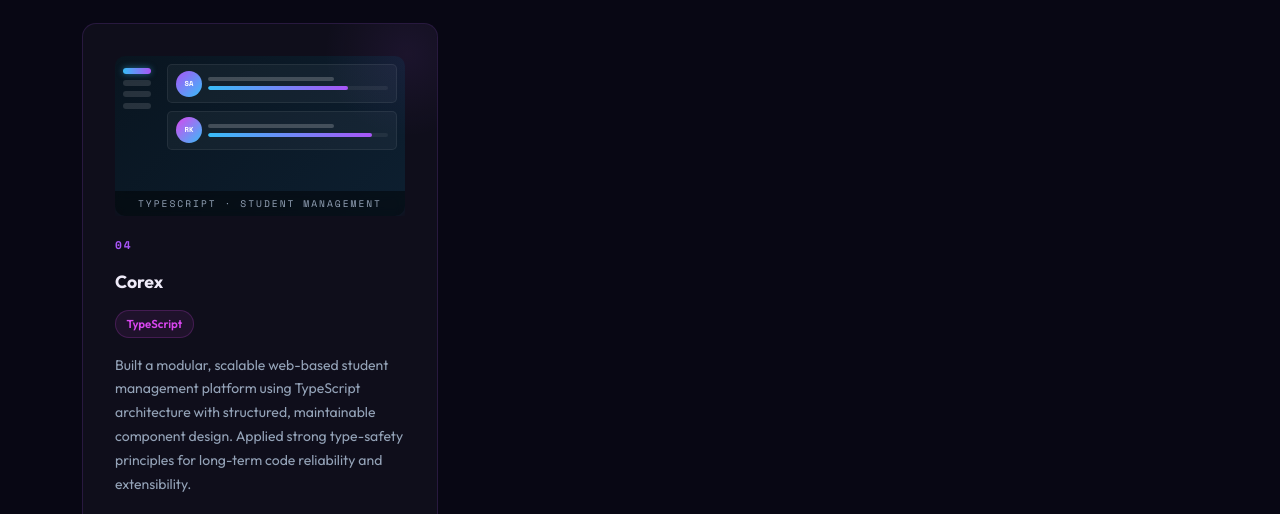
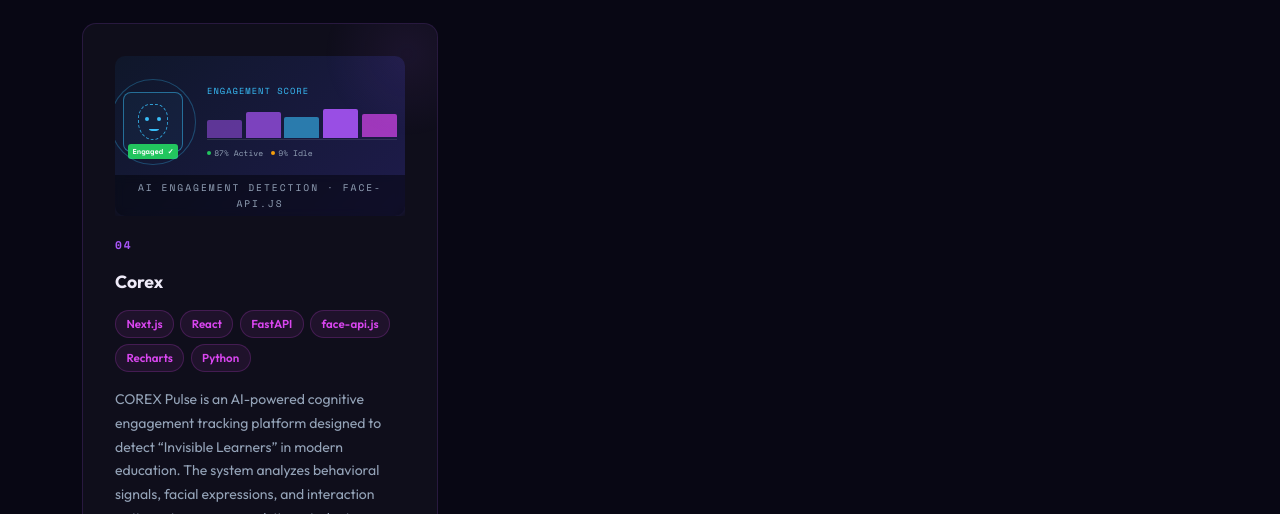
Before and after one commit to geedulaakshaya04/portfolio, a plain HTML site: page index.html in a window 1280 px wide. Shown: the part 4277-4791 px from the top of the page. Drawn offline with nearby package versions, Linux system fonts and the light colour scheme.

Commit message:
Update Corex project

```diff
--- a/index.html
+++ b/index.html
@@ -399,40 +399,43 @@
         </div>
 
         <div class="project-card" data-aos="fade-up" data-aos-delay="300" id="proj-corex">
-          <div class="project-preview proj-preview-ts">
+          <div class="project-preview proj-preview-corex">
             <div class="proj-preview-inner">
-              <div class="pp-sidebar">
-                <div class="pp-sb-item pp-sb-active"></div>
-                <div class="pp-sb-item"></div>
-                <div class="pp-sb-item"></div>
-                <div class="pp-sb-item"></div>
+              <!-- Emotion detection camera feed -->
+              <div class="pp-corex-cam">
+                <div class="pp-corex-face">
+                  <div class="pp-corex-eye pp-corex-eye-l"></div>
+                  <div class="pp-corex-eye pp-corex-eye-r"></div>
+                  <div class="pp-corex-mouth"></div>
+                </div>
+                <div class="pp-corex-emotion-tag">Engaged ✓</div>
+                <div class="pp-corex-scanring"></div>
               </div>
-              <div class="pp-main-content">
-                <div class="pp-student-card">
-                  <div class="pp-avatar">SA</div>
-                  <div class="pp-student-info">
-                    <div class="pp-sname"></div>
-                    <div class="pp-progress-bar"><div class="pp-progress-fill" style="width:78%"></div></div>
-                  </div>
+              <!-- Analytics panel -->
+              <div class="pp-corex-analytics">
+                <div class="pp-corex-chart-label">Engagement Score</div>
+                <div class="pp-corex-bars">
+                  <div class="pp-corex-bar" style="height:55%;background:rgba(168,85,247,0.5)"></div>
+                  <div class="pp-corex-bar" style="height:80%;background:rgba(168,85,247,0.7)"></div>
+                  <div class="pp-corex-bar" style="height:65%;background:rgba(56,189,248,0.6)"></div>
+                  <div class="pp-corex-bar" style="height:90%;background:rgba(168,85,247,0.9)"></div>
+                  <div class="pp-corex-bar" style="height:72%;background:rgba(217,70,239,0.7)"></div>
                 </div>
-                <div class="pp-student-card">
-                  <div class="pp-avatar" style="background:linear-gradient(135deg,#d946ef,#38bdf8)">RK</div>
-                  <div class="pp-student-info">
-                    <div class="pp-sname"></div>
-                    <div class="pp-progress-bar"><div class="pp-progress-fill" style="width:91%"></div></div>
-                  </div>
+                <div class="pp-corex-metrics">
+                  <span class="pp-corex-metric"><span class="pp-corex-dot" style="background:#22c55e"></span>87% Active</span>
+                  <span class="pp-corex-metric"><span class="pp-corex-dot" style="background:#f59e0b"></span>9% Idle</span>
                 </div>
               </div>
             </div>
-            <div class="proj-preview-label">TypeScript · Student Management</div>
+            <div class="proj-preview-label">AI Engagement Detection · face-api.js</div>
           </div>
           <div class="project-num">04</div>
           <div class="project-stripe"></div>
           <h3 class="project-title">Corex</h3>
           <div class="project-stack">
-            <span class="stag">TypeScript</span>
+            <span class="stag">Next.js</span><span class="stag">React</span><span class="stag">FastAPI</span><span class="stag">face-api.js</span><span class="stag">Recharts</span><span class="stag">Python</span>
           </div>
-          <p class="project-desc">Built a modular, scalable web-based student management platform using TypeScript architecture with structured, maintainable component design. Applied strong type-safety principles for long-term code reliability and extensibility.</p>
+          <p class="project-desc">COREX Pulse is an AI-powered cognitive engagement tracking platform designed to detect &ldquo;Invisible Learners&rdquo; in modern education. The system analyzes behavioral signals, facial expressions, and interaction patterns to measure real-time student engagement, providing teachers with analytics dashboards and intervention recommendations.</p>
           <div class="project-links">
             <a href="https://github.com/geedulaakshaya04" target="_blank" rel="noopener" class="proj-btn proj-btn-gh">
               <svg width="14" height="14" viewBox="0 0 24 24" fill="currentColor"><path d="M12 0c-6.626 0-12 5.373-12 12 0 5.302 3.438 9.8 8.207 11.387.599.111.793-.261.793-.577v-2.234c-3.338.726-4.033-1.416-4.033-1.416-.546-1.387-1.333-1.756-1.333-1.756-1.089-.745.083-.729.083-.729 1.205.084 1.839 1.237 1.839 1.237 1.07 1.834 2.807 1.304 3.492.997.107-.775.418-1.305.762-1.604-2.665-.305-5.467-1.334-5.467-5.931 0-1.311.469-2.381 1.236-3.221-.124-.303-.535-1.524.117-3.176 0 0 1.008-.322 3.301 1.23.957-.266 1.983-.399 3.003-.404 1.02.005 2.047.138 3.006.404 2.291-1.552 3.297-1.23 3.297-1.23.653 1.653.242 2.874.118 3.176.77.84 1.235 1.911 1.235 3.221 0 4.609-2.807 5.624-5.479 5.921.43.372.823 1.102.823 2.222v3.293c0 .319.192.694.801.576 4.765-1.589 8.199-6.086 8.199-11.386 0-6.627-5.373-12-12-12z"/></svg>
--- a/style.css
+++ b/style.css
@@ -784,50 +784,80 @@ body.page-ready { opacity: 1; }
   box-shadow: 0 2px 10px rgba(229,9,20,0.4);
 }
 
-/* ----- 04: TypeScript / Corex ----- */
-.proj-preview-ts {
-  background: linear-gradient(135deg, #091520 0%, #0d1f30 100%);
+/* ----- 04: AI Engagement / Corex Pulse ----- */
+.proj-preview-corex {
+  background: linear-gradient(135deg, #0f172a 0%, #1e1b4b 100%);
 }
-.proj-preview-ts .proj-preview-inner {
-  align-items: stretch; padding: 0.5rem;
+.proj-preview-corex .proj-preview-inner {
+  gap: 1.5rem; padding: 0.5rem;
 }
-.pp-sidebar {
-  width: 28px; display: flex; flex-direction: column; gap: 0.35rem;
-  padding-top: 0.25rem;
+.pp-corex-cam {
+  width: 60px; height: 60px;
+  border: 1.5px solid rgba(56,189,248,0.5);
+  border-radius: 8px; position: relative;
+  display: flex; align-items: center; justify-content: center;
+  background: rgba(56,189,248,0.05);
 }
-.pp-sb-item {
-  height: 6px; border-radius: 3px;
-  background: rgba(255,255,255,0.12);
+.pp-corex-face {
+  width: 30px; height: 36px;
+  border: 1.5px dashed rgba(56,189,248,0.8);
+  border-radius: 40% 40% 50% 50%;
+  position: relative;
 }
-.pp-sb-active {
-  background: linear-gradient(90deg, #38bdf8, #a855f7);
-  box-shadow: 0 0 6px rgba(56,189,248,0.5);
+.pp-corex-eye {
+  width: 4px; height: 4px; background: #38bdf8; border-radius: 50%;
+  position: absolute; top: 12px;
 }
-.pp-main-content {
-  flex: 1; display: flex; flex-direction: column; gap: 0.45rem;
+.pp-corex-eye-l { left: 6px; }
+.pp-corex-eye-r { right: 6px; }
+.pp-corex-mouth {
+  width: 10px; height: 4px;
+  border-bottom: 2px solid #38bdf8; border-radius: 50%;
+  position: absolute; bottom: 8px; left: 10px;
 }
-.pp-student-card {
-  display: flex; align-items: center; gap: 0.4rem;
-  background: rgba(255,255,255,0.04); border: 1px solid rgba(255,255,255,0.07);
-  border-radius: 5px; padding: 0.35rem 0.5rem;
+.pp-corex-emotion-tag {
+  position: absolute; bottom: -8px;
+  background: #22c55e; color: #fff;
+  font-family: var(--mono); font-size: 0.45rem; font-weight: 700;
+  padding: 0.1rem 0.3rem; border-radius: 3px;
 }
-.pp-avatar {
-  width: 26px; height: 26px; border-radius: 50%;
-  background: linear-gradient(135deg, #a855f7, #38bdf8);
-  display: flex; align-items: center; justify-content: center;
-  font-size: 0.45rem; font-weight: 800; color: #fff; flex-shrink: 0;
-  font-family: var(--mono);
+.pp-corex-scanring {
+  position: absolute; inset: -10px;
+  border: 1px solid rgba(56,189,248,0.3);
+  border-radius: 50%;
+  animation: corexPulse 2s cubic-bezier(0.4, 0, 0.6, 1) infinite;
 }
-.pp-student-info { flex: 1; }
-.pp-sname {
-  height: 4px; background: rgba(255,255,255,0.2); border-radius: 2px;
-  margin-bottom: 0.3rem; width: 70%;
+@keyframes corexPulse {
+  0% { transform: scale(0.8); opacity: 0; }
+  50% { opacity: 1; }
+  100% { transform: scale(1.5); opacity: 0; }
 }
-.pp-progress-bar {
-  height: 4px; background: rgba(255,255,255,0.06); border-radius: 2px; overflow: hidden;
+
+.pp-corex-analytics {
+  flex: 1; display: flex; flex-direction: column; gap: 0.4rem;
 }
-.pp-progress-fill {
-  height: 100%; background: linear-gradient(90deg, #38bdf8, #a855f7); border-radius: 2px;
+.pp-corex-chart-label {
+  font-family: var(--mono); font-size: 0.55rem; color: var(--accent3);
+  text-transform: uppercase; letter-spacing: 1px;
+}
+.pp-corex-bars {
+  display: flex; align-items: flex-end; gap: 0.2rem; height: 35px;
+  border-bottom: 1px solid rgba(255,255,255,0.1); padding-bottom: 2px;
+}
+.pp-corex-bar {
+  flex: 1; border-radius: 2px 2px 0 0;
+  animation: barGrow 1.5s ease-out forwards; transform-origin: bottom;
+}
+@keyframes barGrow { from { transform: scaleY(0); } to { transform: scaleY(1); } }
+.pp-corex-metrics {
+  display: flex; gap: 0.5rem;
+}
+.pp-corex-metric {
+  display: flex; align-items: center; gap: 0.2rem;
+  font-family: var(--mono); font-size: 0.5rem; color: var(--muted);
+}
+.pp-corex-dot {
+  width: 4px; height: 4px; border-radius: 50%;
 }
 
 /* ============================================================
```
